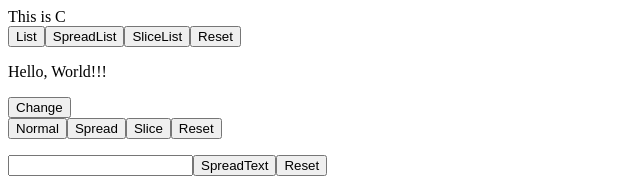
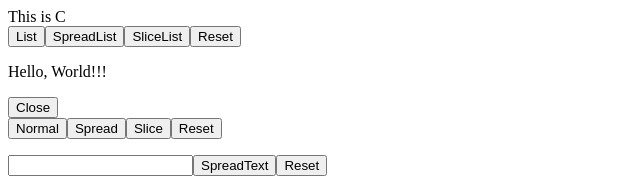
Before and after one commit to koyamal/pra_vue3, a Vue app in the folder vuePractive/: page / in a window 1280 px wide. Shown: the top 187 px of the page, without its empty margins (0-640 px from the left). Built offline with nearby package versions, Linux system fonts and the light colour scheme.

Commit message:
Toggle message in button

```diff
--- a/vuePractive/src/components/atom/C.vue
+++ b/vuePractive/src/components/atom/C.vue
@@ -86,7 +86,7 @@
   <p>
     <div>
       <p v-if="vIfFlag">Hello, World!!!</p>
-      <button @click="() => vIfFlag = !vIfFlag">Change</button>
+      <button @click="() => vIfFlag = !vIfFlag">{{ vIfFlag ? "Close": "Open" }}</button>
     </div>
     <button @click="editNomal">Normal</button>
     <button @click="editSpreadNomal">Spread</button>
```
